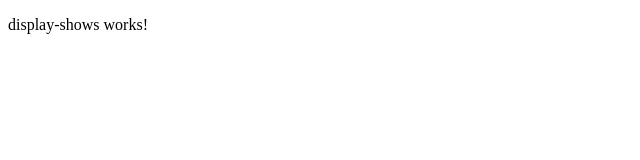
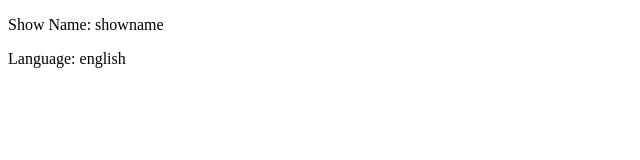
Before and after one commit to AditiBR/TVShow-App, an Angular app: page / in a window 1280 px wide. Shown: the top 160 px of the page, without its empty margins (0-640 px from the left). Built offline with nearby package versions, Linux system fonts and the light colour scheme.

Commit message:
Added interface and show hard hard coded data on web site

```diff
--- a/src/app/display-shows/display-shows.component.html
+++ b/src/app/display-shows/display-shows.component.html
@@ -1 +1,5 @@
-<p>display-shows works!</p>
+
+<div>
+  <p>Show Name: {{displayShows.name}}</p>
+  <p>Language: {{displayShows.language}}</p>
+</div>
--- a/src/app/display-shows/display-shows.component.ts
+++ b/src/app/display-shows/display-shows.component.ts
@@ -1,4 +1,5 @@
 import { Component, OnInit } from '@angular/core';
+import { IDisplayShows } from '../idisplay-shows';
 
 @Component({
   selector: 'app-display-shows',
@@ -7,7 +8,13 @@ import { Component, OnInit } from '@angular/core';
 })
 export class DisplayShowsComponent implements OnInit {
 
-  constructor() { }
+  displayShows: IDisplayShows
+  constructor() {
+    this.displayShows ={
+      name:'showname',
+      language:'english'
+   } as IDisplayShows
+  }
 
   ngOnInit(): void {
   }
--- /dev/null
+++ b/src/app/idisplay-shows.ts
@@ -0,0 +1,8 @@
+export interface IDisplayShows {
+  name: string,
+  language: string,
+  genres: Array<string>,
+  runtime:number,
+  status:string,
+  summary:string
+}
```
